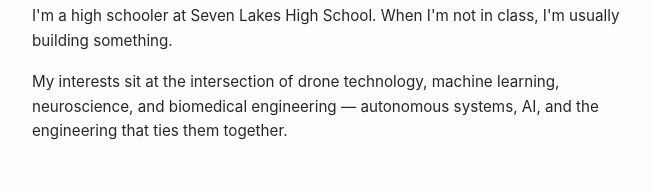
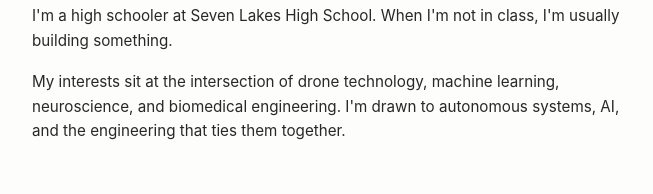
Before and after one commit to iecclodd/azaannoman, a Next.js app: page / in a window 1280 px wide. Shown: the part 252-446 px from the top of the page, without its empty margins (312-965 px from the left). Built offline with nearby package versions, Linux system fonts and the light colour scheme.

Commit message:
Today: remove em dash, smoother flow

```diff
--- a/data/content.ts
+++ b/data/content.ts
@@ -30,7 +30,7 @@
 
   today: [
     "I'm a high schooler at Seven Lakes High School. When I'm not in class, I'm usually building something.",
-    "My interests sit at the intersection of drone technology, machine learning, neuroscience, and biomedical engineering — autonomous systems, AI, and the engineering that ties them together.",
+    "My interests sit at the intersection of drone technology, machine learning, neuroscience, and biomedical engineering. I'm drawn to autonomous systems, AI, and the engineering that ties them together.",
   ],
 
   projects: [
```
